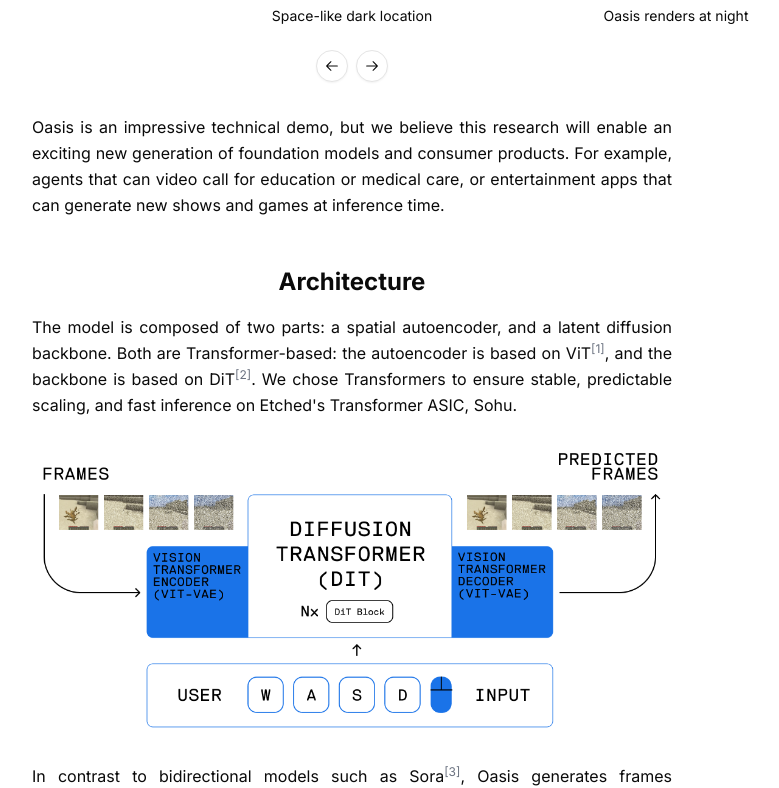
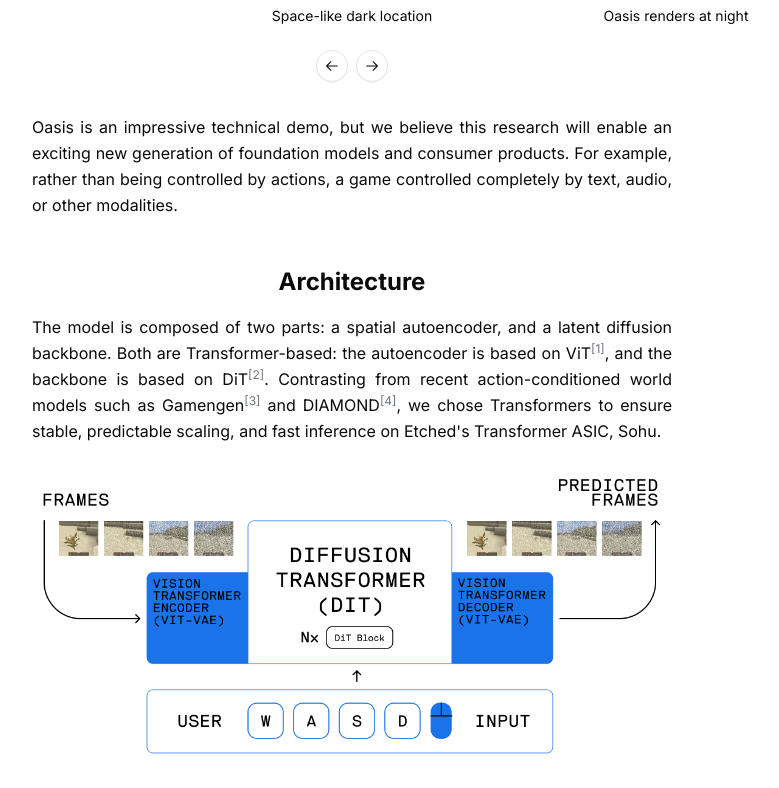
Before and after one commit to oasis-model/oasis-web, a Next.js app: page / in a window 1280 px wide. Shown: the part 2672-3460 px from the top of the page, without its empty margins (288-1067 px from the left). Built offline with nearby package versions, Linux system fonts and the light colour scheme.

Commit message:
updated citation

```diff
--- a/src/app/page.tsx
+++ b/src/app/page.tsx
@@ -225,15 +225,15 @@
           </Carousel>
         </div>
 
-        <p className="text-justify leading-relaxed">Oasis is an impressive technical demo, but we believe this research will enable an exciting new generation of foundation models and consumer products. For example, agents that can video call for education or medical care, or entertainment apps that can generate new shows and games at inference time.</p>
+        <p className="text-justify leading-relaxed">Oasis is an impressive technical demo, but we believe this research will enable an exciting new generation of foundation models and consumer products. For example, rather than being controlled by actions, a game controlled completely by text, audio, or other modalities.</p>
 
         <h2 className="text-2xl font-bold text-center mt-8">Architecture</h2>
 
-        <p className="text-justify leading-relaxed">The model is composed of two parts: a spatial autoencoder, and a latent diffusion backbone. Both are Transformer-based: the autoencoder is based on ViT<sup className="text-gray-500">[1]</sup>, and the backbone is based on DiT<sup className="text-gray-500">[2]</sup>. We chose Transformers to ensure stable, predictable scaling, and fast inference on Etched&apos;s Transformer ASIC, Sohu.</p>
+        <p className="text-justify leading-relaxed">The model is composed of two parts: a spatial autoencoder, and a latent diffusion backbone. Both are Transformer-based: the autoencoder is based on ViT<sup className="text-gray-500">[1]</sup>, and the backbone is based on DiT<sup className="text-gray-500">[2]</sup>. Contrasting from recent action-conditioned world models such as Gamengen<sup className="text-gray-500">[3]</sup> and DIAMOND<sup className="text-gray-500">[4]</sup>, we chose Transformers to ensure stable, predictable scaling, and fast inference on Etched&apos;s Transformer ASIC, Sohu.</p>
 
         <Image src="/arch_new.png" alt="Architecture" width={1000} height={500} />
 
-        <p className="text-justify leading-relaxed">In contrast to bidirectional models such as Sora<sup className="text-gray-500">[3]</sup>, Oasis generates frames autoregressively, with the ability to condition each frame on game input. This enables users to interact with the world in real-time. The model was trained using Diffusion Forcing<sup className="text-gray-500">[4]</sup>, which denoises with independent per-token noise levels, and allows for novel decoding schemes such as ours.</p>
+        <p className="text-justify leading-relaxed">In contrast to bidirectional models such as Sora<sup className="text-gray-500">[5]</sup>, Oasis generates frames autoregressively, with the ability to condition each frame on game input. This enables users to interact with the world in real-time. The model was trained using Diffusion Forcing<sup className="text-gray-500">[6]</sup>, which denoises with independent per-token noise levels, and allows for novel decoding schemes such as ours.</p>
 
         <p className="text-justify leading-relaxed">One issue we focused on is temporal stability--making sure the model outputs make sense over long time horizons. In autoregressive models, errors compound, and small imperfections can quickly snowball into glitched frames. Solving this required innovations in long-context generation.</p>
 
@@ -273,7 +273,7 @@
 
         <h2 className="text-2xl font-bold text-center mt-8">Performance</h2>
 
-        <p className="text-justify leading-relaxed">Oasis generates real-time output in 20 frames per second. Current state-of-the-art text-to-video models with a similar DiT architecture (e.g. Sora<sup className="text-gray-500">[3]</sup>, Mochi-1<sup className="text-gray-500">[6]</sup> and Runway<sup className="text-gray-500">[7]</sup>) can take 10-20 seconds to create just one second of video, even on multiple GPUs. In order to match the experience of playing a game, however, our model must generate a new frame every 0.04 seconds, which is over 100x faster.</p>
+        <p className="text-justify leading-relaxed">Oasis generates real-time output in 20 frames per second. Current state-of-the-art text-to-video models with a similar DiT architecture (e.g. Sora<sup className="text-gray-500">[5]</sup>, Mochi-1<sup className="text-gray-500">[7]</sup> and Runway<sup className="text-gray-500">[8]</sup>) can take 10-20 seconds to create just one second of video, even on multiple GPUs. In order to match the experience of playing a game, however, our model must generate a new frame every 0.04 seconds, which is over 100x faster.</p>
 
         <section className="flex justify-center items-center my-4">
         <Image src="/speed.png" alt="Performance" width={500} height={500} />
@@ -350,11 +350,12 @@
         <div className="flex flex-col gap-4 p-8 sm:p-20 md:px-48 bg-secondary">
           <p className="text-justify text-sm text-secondary-foreground">[1]: <a className="underline" href="https://arxiv.org/abs/2010.11929">Dosovitskiy et al., An Image is Worth 16x16 Words: Transformers for Image Recognition at Scale</a></p>
           <p className="text-justify text-sm text-secondary-foreground">[2]: <a className="underline" href="https://arxiv.org/abs/2212.09748">Peebles et al., Scalable Diffusion Models with Transformers</a></p>
-          <p className="text-justify text-sm text-secondary-foreground">[3]: <a className="underline" href="https://openai.com/index/video-generation-models-as-world-simulators/">OpenAI, Video generation models as world simulators</a></p>
-          <p className="text-justify text-sm text-secondary-foreground">[4]: <a className="underline" href="https://arxiv.org/abs/2407.01392">Chen et al., Diffusion Forcing: Diffusion Forcing: Next-token Prediction Meets Full-Sequence Diffusion</a></p>
-          <p className="text-justify text-sm text-secondary-foreground">[5]: <a className="underline" href="https://arxiv.org/abs/2211.05102">Pope et al., Efficiently Scaling Transformer Inference</a></p>
-          <p className="text-justify text-sm text-secondary-foreground">[6]: <a className="underline" href="https://www.genmo.ai/blog">Genmo, Mochi 1: A new SOTA in open-source video generation models</a></p>
-          <p className="text-justify text-sm text-secondary-foreground">[7]: <a className="underline" href="https://runwayml.com/research/introducing-gen-3-alpha">Runway, Introducing Gen-3 Alpha: A New Frontier for Video Generation</a></p>
+          <p className="text-justify text-sm text-secondary-foreground">[3]: <a className="underline" href="https://arxiv.org/abs/2408.14837">Valevski et al., Diffusion Models Are Real-Time Game Engines</a></p>
+          <p className="text-justify text-sm text-secondary-foreground">[4]: <a className="underline" href="https://arxiv.org/abs/2405.12399">Alonso et al., Diffusion for World Modeling: Visual Details Matter in Atari</a></p>
+          <p className="text-justify text-sm text-secondary-foreground">[5]: <a className="underline" href="https://openai.com/index/video-generation-models-as-world-simulators/">OpenAI, Video generation models as world simulators</a></p>
+          <p className="text-justify text-sm text-secondary-foreground">[6]: <a className="underline" href="https://arxiv.org/abs/2407.01392">Chen et al., Diffusion Forcing: Diffusion Forcing: Next-token Prediction Meets Full-Sequence Diffusion</a></p>
+          <p className="text-justify text-sm text-secondary-foreground">[7]: <a className="underline" href="https://www.genmo.ai/blog">Genmo, Mochi 1: A new SOTA in open-source video generation models</a></p>
+          <p className="text-justify text-sm text-secondary-foreground">[8]: <a className="underline" href="https://runwayml.com/research/introducing-gen-3-alpha">Runway, Introducing Gen-3 Alpha: A New Frontier for Video Generation</a></p>
           <p className="text-justify text-sm text-secondary-foreground">* Estimated throughput figures - Sora reported, Mochi-1 from FAL.AI endpoint adjusted for parameter count, Runway from Gen-3 reported throughput</p>
           </div>
 
```
